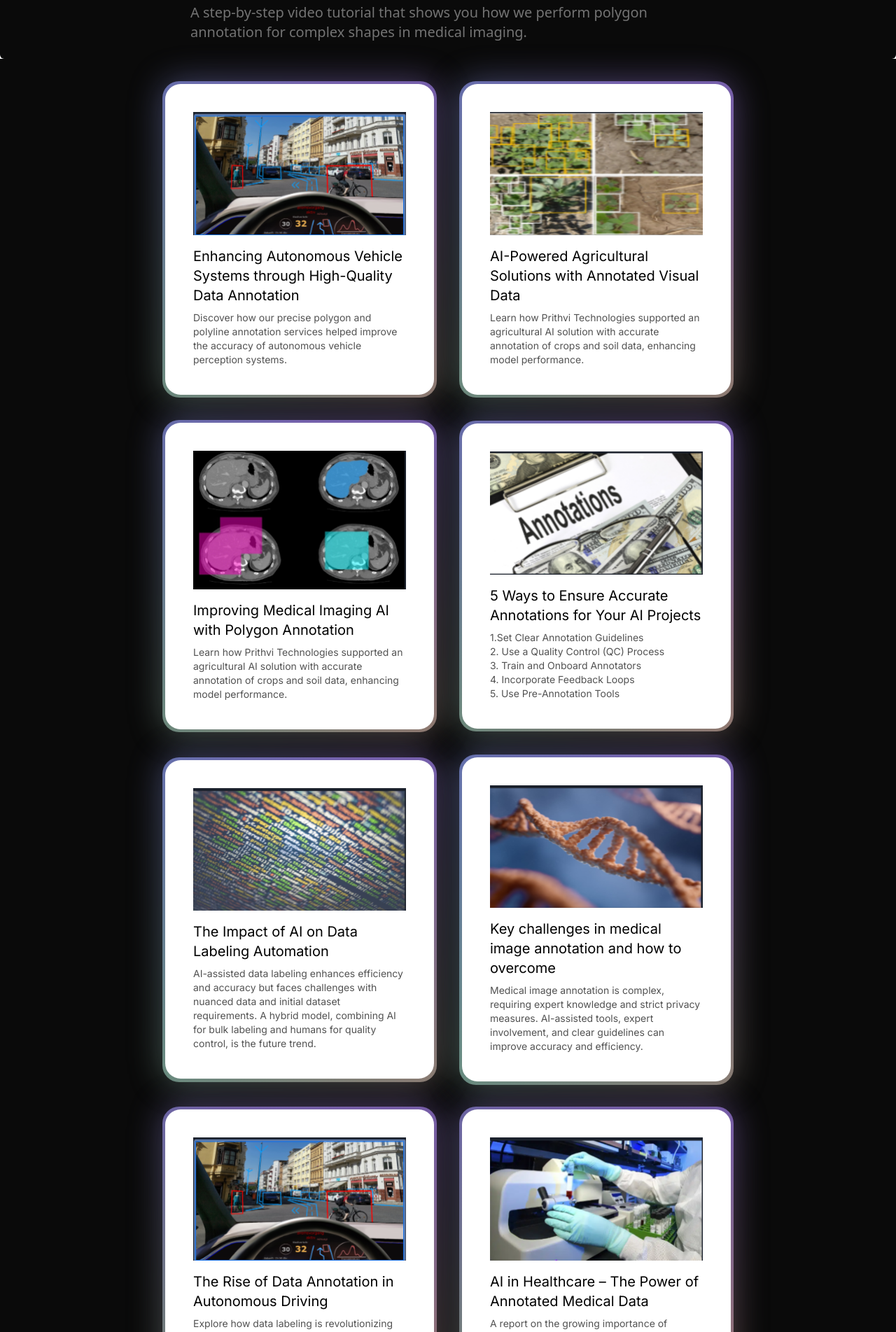
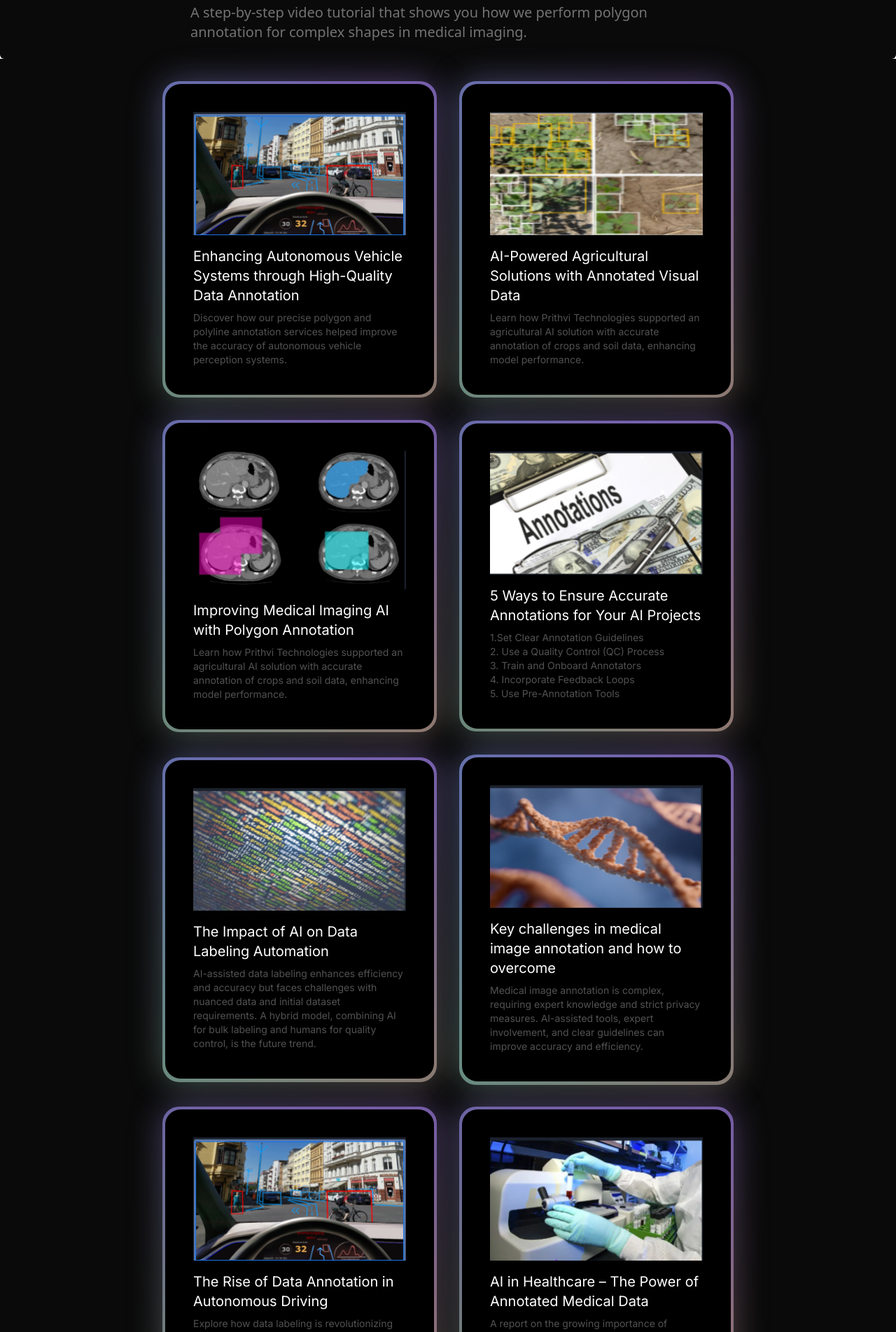
Before and after one commit to Siddesh132/ItWebsite, a Next.js app: page /Resourcehub in a window 1280 px wide. Shown: the part 980-2883 px from the top of the page at 70% size. Built offline with nearby package versions, Linux system fonts and the light colour scheme.

Commit message:
changes updated

```diff
--- a/src/components/BackgroundGradientDemo.tsx
+++ b/src/components/BackgroundGradientDemo.tsx
@@ -14,7 +14,7 @@ export function BackgroundGradientDemo() {
   return (
     <div className="flex flex-wrap md:flex-row justify-center items-center p-8 bg-neutral-950  gap-8">
       {/* Box 1 */}
-      <BackgroundGradient className="rounded-[22px] p-4 sm:p-10 max-w-sm bg-white dark:bg-zinc-900">
+      <BackgroundGradient className="rounded-[22px] p-4 sm:p-10 max-w-sm bg-black dark:bg-zinc-900">
         <Image
           src={imgone}
           alt="jordans"
@@ -22,7 +22,7 @@ export function BackgroundGradientDemo() {
           width="400"
           className="object-contain"
         />
-        <p className="text-base sm:text-xl text-black mt-4 mb-2 dark:text-neutral-200">
+        <p className="text-base sm:text-xl text-white mt-4 mb-2 dark:text-neutral-200">
           Enhancing Autonomous Vehicle Systems through High-Quality Data Annotation
         </p>
         <p className="text-sm text-neutral-600 dark:text-neutral-400">
@@ -31,7 +31,7 @@ export function BackgroundGradientDemo() {
       </BackgroundGradient>
 
       {/* Box 2 */}
-      <BackgroundGradient className="rounded-[22px] p-4 sm:p-10 max-w-sm bg-white dark:bg-zinc-900">
+      <BackgroundGradient className="rounded-[22px] p-4 sm:p-10 max-w-sm bg-black dark:bg-zinc-900">
         <Image
           src={AgriImg}
           alt="jordans"
@@ -39,14 +39,14 @@ export function BackgroundGradientDemo() {
           width="400"
           className="object-contain"
         />
-        <p className="text-base sm:text-xl text-black mt-4 mb-2 dark:text-neutral-200">
+        <p className="text-base sm:text-xl text-white mt-4 mb-2 dark:text-neutral-200">
           AI-Powered Agricultural Solutions with Annotated Visual Data
         </p>
         <p className="text-sm text-neutral-600 dark:text-neutral-400">
           Learn how Prithvi Technologies supported an agricultural AI solution with accurate annotation of crops and soil data, enhancing model performance.
         </p>
       </BackgroundGradient>
-      <BackgroundGradient className="rounded-[22px] p-4 sm:p-10 max-w-sm bg-white dark:bg-zinc-900">
+      <BackgroundGradient className="rounded-[22px] p-4 sm:p-10 max-w-sm bg-black dark:bg-zinc-900">
         <Image
           src={PolygonImg}
           alt="jordans"
@@ -54,14 +54,14 @@ export function BackgroundGradientDemo() {
           width="400"
           className="object-contain"
         />
-        <p className="text-base sm:text-xl text-black mt-4 mb-2 dark:text-neutral-200">
+        <p className="text-base sm:text-xl text-white mt-4 mb-2 dark:text-neutral-200">
         Improving Medical Imaging AI with Polygon Annotation
         </p>
         <p className="text-sm text-neutral-600 dark:text-neutral-400">
         Learn how Prithvi Technologies supported an agricultural AI solution with accurate annotation of crops and soil data, enhancing model performance.
         </p>
       </BackgroundGradient>
-      <BackgroundGradient className="rounded-[22px] p-4 sm:p-10 max-w-sm bg-white dark:bg-zinc-900">
+      <BackgroundGradient className="rounded-[22px] p-4 sm:p-10 max-w-sm bg-black dark:bg-zinc-900">
         <Image
           src={DataAna}
           alt="jordans"
@@ -69,7 +69,7 @@ export function BackgroundGradientDemo() {
           width="400"
           className="object-contain"
         />
-        <p className="text-base sm:text-xl text-black mt-4 mb-2 dark:text-neutral-200">
+        <p className="text-base sm:text-xl text-white mt-4 mb-2 dark:text-neutral-200">
            5 Ways to Ensure Accurate Annotations for Your AI Projects
         </p>
            <ul className="text-sm text-neutral-600 dark:text-neutral-400">
@@ -81,7 +81,7 @@ export function BackgroundGradientDemo() {
            </ul>
 
       </BackgroundGradient>
-      <BackgroundGradient className="rounded-[22px] p-4 sm:p-10 max-w-sm bg-white dark:bg-zinc-900">
+      <BackgroundGradient className="rounded-[22px] p-4 sm:p-10 max-w-sm bg-black dark:bg-zinc-900">
         <Image
           src={datalabel}
           alt="jordans"
@@ -89,14 +89,14 @@ export function BackgroundGradientDemo() {
           width="400"
           className="object-contain"
         />
-        <p className="text-base sm:text-xl text-black mt-4 mb-2 dark:text-neutral-200">
+        <p className="text-base sm:text-xl text-white mt-4 mb-2 dark:text-neutral-200">
           The Impact of AI on Data Labeling Automation
         </p>
         <p className="text-sm text-neutral-600 dark:text-neutral-400">
             AI-assisted data labeling enhances efficiency and accuracy but faces challenges with nuanced data and initial dataset requirements. A hybrid model, combining AI for bulk labeling and humans for quality control, is the future trend.
         </p>
       </BackgroundGradient>
-      <BackgroundGradient className="rounded-[22px] p-4 sm:p-10 max-w-sm bg-white dark:bg-zinc-900">
+      <BackgroundGradient className="rounded-[22px] p-4 sm:p-10 max-w-sm bg-black dark:bg-zinc-900">
         <Image
           src={medical}
           alt="jordans"
@@ -104,14 +104,14 @@ export function BackgroundGradientDemo() {
           width="400"
           className="object-contain"
         />
-        <p className="text-base sm:text-xl text-black mt-4 mb-2 dark:text-neutral-200">
+        <p className="text-base sm:text-xl text-white mt-4 mb-2 dark:text-neutral-200">
             Key challenges in medical image annotation and how to overcome
         </p>
         <p className="text-sm text-neutral-600 dark:text-neutral-400">
             Medical image annotation is complex, requiring expert knowledge and strict privacy measures. AI-assisted tools, expert involvement, and clear guidelines can improve accuracy and efficiency.
         </p>
       </BackgroundGradient>
-      <BackgroundGradient className="rounded-[22px] p-4 sm:p-10 max-w-sm bg-white dark:bg-zinc-900">
+      <BackgroundGradient className="rounded-[22px] p-4 sm:p-10 max-w-sm bg-black dark:bg-zinc-900">
         <Image
           src={imgone}
           alt="jordans"
@@ -119,14 +119,14 @@ export function BackgroundGradientDemo() {
           width="400"
           className="object-contain"
         />
-        <p className="text-base sm:text-xl text-black mt-4 mb-2 dark:text-neutral-200">
+        <p className="text-base sm:text-xl text-white mt-4 mb-2 dark:text-neutral-200">
             The Rise of Data Annotation in Autonomous Driving
         </p>
         <p className="text-sm text-neutral-600 dark:text-neutral-400">
              Explore how data labeling is revolutionizing the autonomous driving industry and the future trends we can expect to see.
         </p>
       </BackgroundGradient>
-      <BackgroundGradient className="rounded-[22px] p-4 sm:p-10 max-w-sm bg-white dark:bg-zinc-900">
+      <BackgroundGradient className="rounded-[22px] p-4 sm:p-10 max-w-sm bg-black dark:bg-zinc-900">
         <Image
           src={health}
           alt="jordans"
@@ -134,7 +134,7 @@ export function BackgroundGradientDemo() {
           width="400"
           className="object-contain"
         />
-        <p className="text-base sm:text-xl text-black mt-4 mb-2 dark:text-neutral-200">
+        <p className="text-base sm:text-xl text-white mt-4 mb-2 dark:text-neutral-200">
             AI in Healthcare – The Power of Annotated Medical Data
         </p>
         <p className="text-sm text-neutral-600 dark:text-neutral-400">
```
